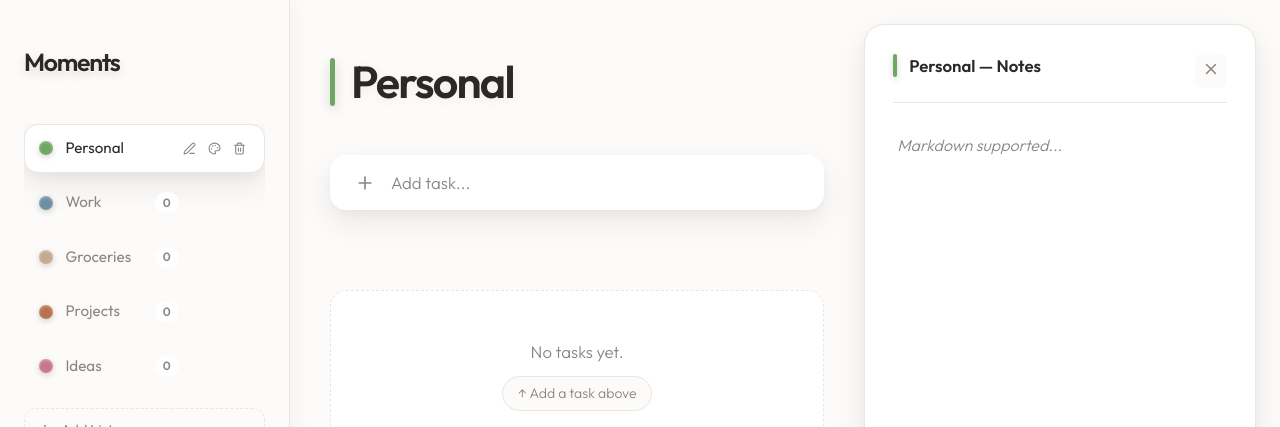
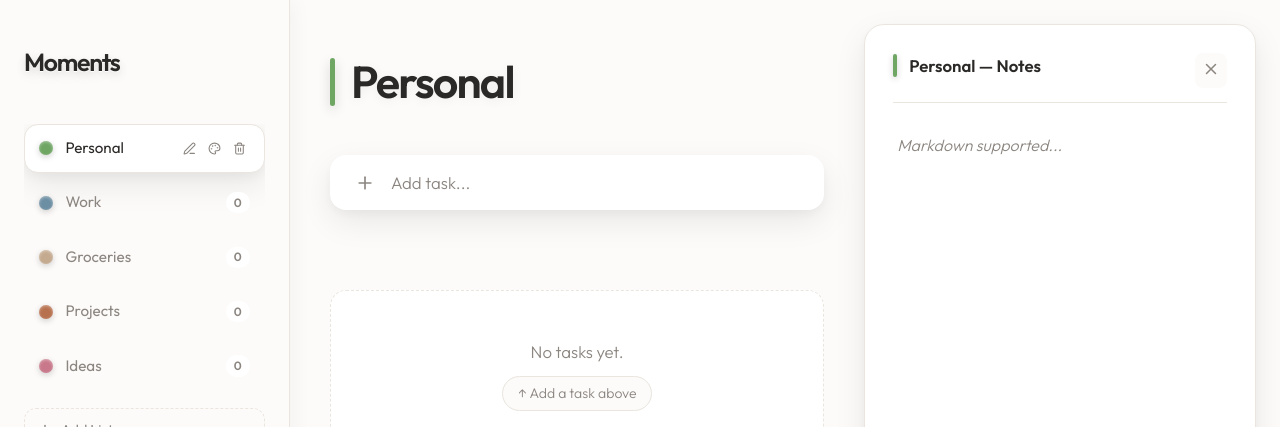
Before and after one commit to amitprna/minimal-todo, a React (Vite) app: page / in a window 1280 px wide. Shown: the top 427 px of the page. Built offline with nearby package versions, Linux system fonts and the light colour scheme.

Commit message:
1703: final working

```diff
--- a/src/App.css
+++ b/src/App.css
@@ -141,6 +141,7 @@
 }
 
 .category-item {
+  position: relative;
   display: flex;
   align-items: center;
   justify-content: space-between;
@@ -205,6 +206,8 @@
   white-space: nowrap;
   overflow: hidden;
   text-overflow: ellipsis;
+  flex: 1;
+  min-width: 0;
 }
 
 .cat-badges {
@@ -248,11 +251,15 @@
   gap: 0.25rem;
   opacity: 0;
   transition: opacity var(--transition-fast);
+  position: absolute;
+  right: 0.9rem;
+  pointer-events: none;
 }
 
 .category-item:hover .cat-actions,
 .category-item.active .cat-actions {
   opacity: 1;
+  pointer-events: auto;
 }
 
 /* Hide the badges when action buttons are revealed on hover/active */
```
